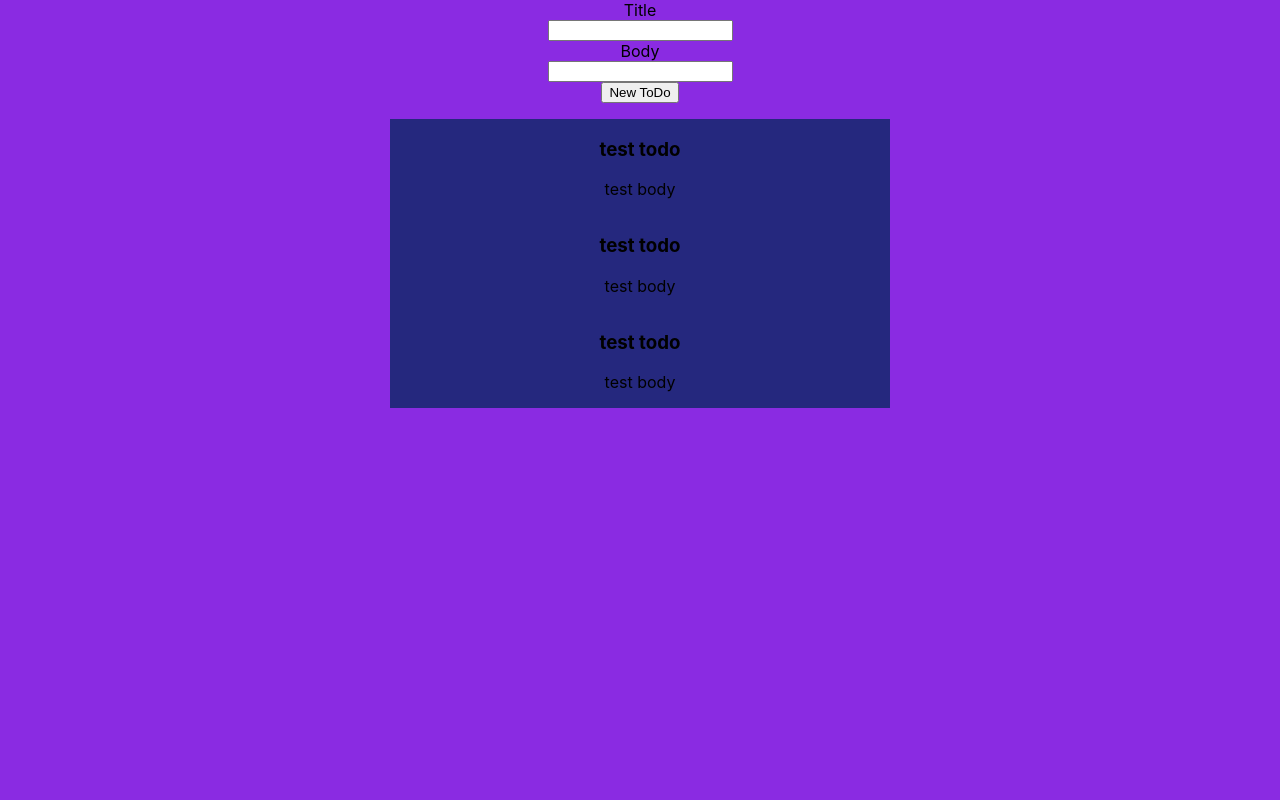
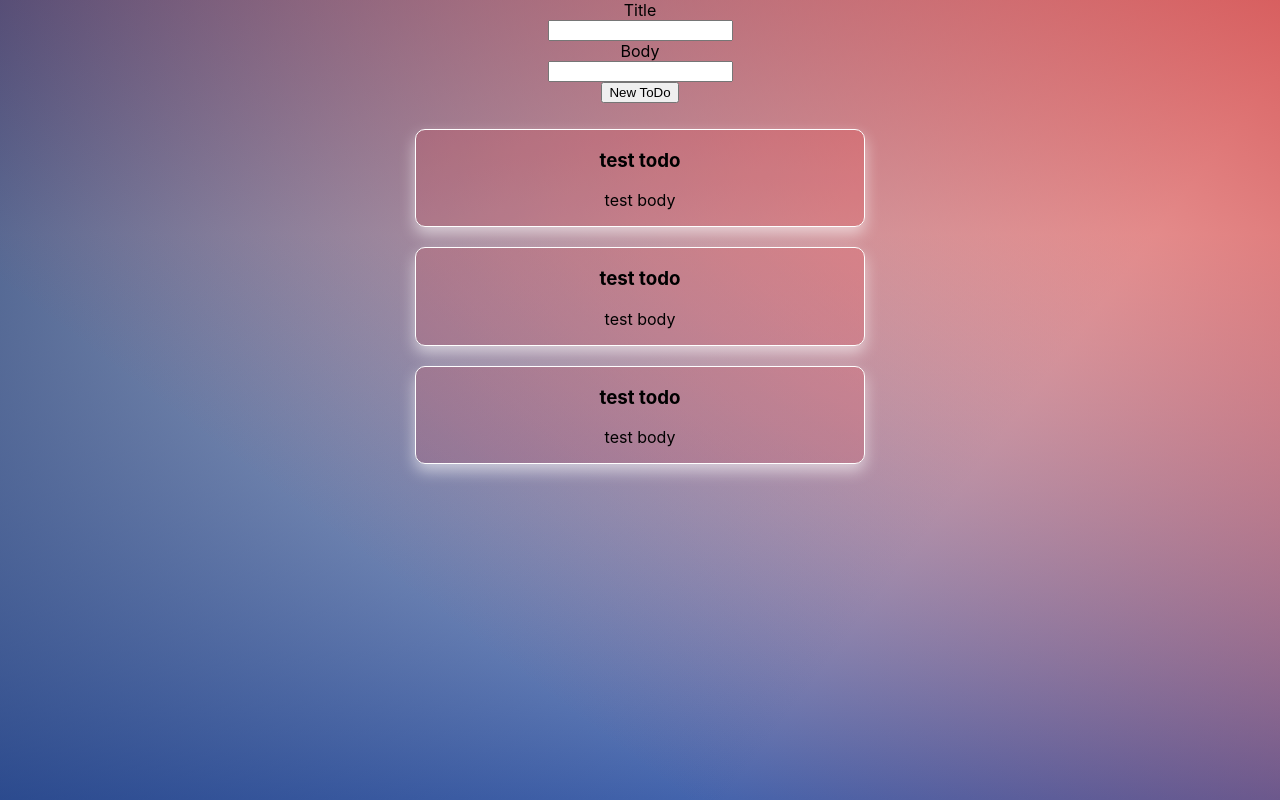
Before and after one commit to jkirk001/Todo, a React (Create React App) app: page / in a window 1280 px wide. Built offline with nearby package versions, Linux system fonts and the light colour scheme; no server answers.

Commit message:
Tried to add cool moving BG, commented out in App

```diff
--- a/src/App.css
+++ b/src/App.css
@@ -1,5 +1,22 @@
 .App {
   width: 100%;
   height: 100vh;
-  background-color: blueviolet;
+  /*background: linear-gradient(to left, rgba(13, 41, 102, 0.803), #c74b4bde),
+    linear-gradient(to right, rgba(13, 41, 102, 0.803), #c74b4bde),
+    linear-gradient(to top, rgba(13, 41, 102, 0.803), rgba(13, 41, 102, 0.269));*/
+  background: linear-gradient(
+      217deg,
+      rgba(208, 57, 57, 0.8),
+      rgba(255, 0, 0, 0) 70.71%
+    ),
+    linear-gradient(
+      127deg,
+      rgba(13, 41, 102, 0.803),
+      rgba(255, 89, 0, 0) 70.71%
+    ),
+    linear-gradient(360deg, rgba(22, 63, 154, 0.803), rgba(0, 0, 255, 0) 70.71%);
 }
+
+.App1 {
+  background: red;
+}
--- a/src/App.js
+++ b/src/App.js
@@ -1,10 +1,29 @@
+import { useEffect } from "react";
 import TodoList from "./component/TodoList/TodoList";
 import TodoInput from "./container/TodoInput/TodoInput";
 import "./App.css";
 
 function App() {
+  let name = ["App"];
+  //!TRied to make className change, and create a moving transforming background
+  //#region
+  /*useEffect(() => {
+    setInterval(() => {
+      console.log(name.join(""));
+      if (name.join("") === "App") {
+        return name.push("1");
+      } else if (name.join("") === "App1") {
+        return name.push("2");
+      } else {
+        return (name = ["App"]);
+      }
+    }, 2000);
+  }, []); */
+  //#endregion
+
+  console.log(name.join(""));
   return (
-    <div className="App">
+    <div className={name.join("")}>
       <TodoInput />
       <TodoList />
     </div>
--- a/src/component/TodoList/TodoList.js
+++ b/src/component/TodoList/TodoList.js
@@ -7,7 +7,11 @@ const TodoList = () => {
 
   const todoItems = todoContext.todos.map((item, index) => {
     return (
-      <li key={index} onClick={() => todoContext.delete(item.name)}>
+      <li
+        className={classes.TodoItem}
+        key={index}
+        onClick={() => todoContext.delete(item.name)}
+      >
         <h3>{item.title}</h3>
         <p>{item.body}</p>
       </li>
--- a/src/component/TodoList/TodoList.module.css
+++ b/src/component/TodoList/TodoList.module.css
@@ -6,7 +6,7 @@
   box-sizing: border-box;
 }
 .List {
-  background-color: rgba(13, 41, 102, 0.803);
+  /*background-color: rgba(13, 41, 102, 0.803);*/
   width: 500px;
   list-style-type: none;
   padding: 0px;
@@ -17,3 +17,12 @@
   align-items: center;
   text-align: center;
 }
+.TodoItem {
+  width: 90%;
+  margin: 10px 0;
+  border: 1px solid white;
+  border-radius: 10px 10px;
+  box-sizing: border-box;
+  box-shadow: 0 7px 15px rgba(255, 255, 255, 0.571);
+  background-color: rgba(255, 0, 0, 0.112);
+}
```
